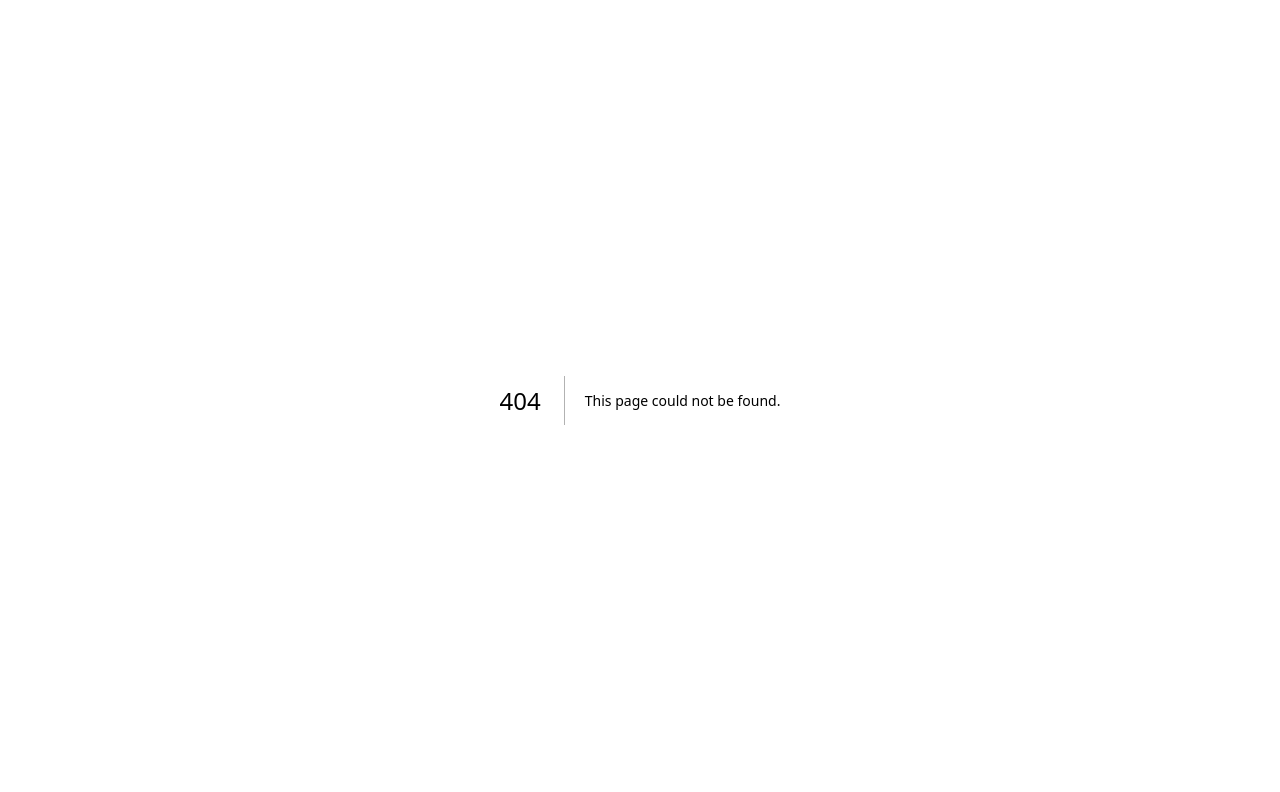
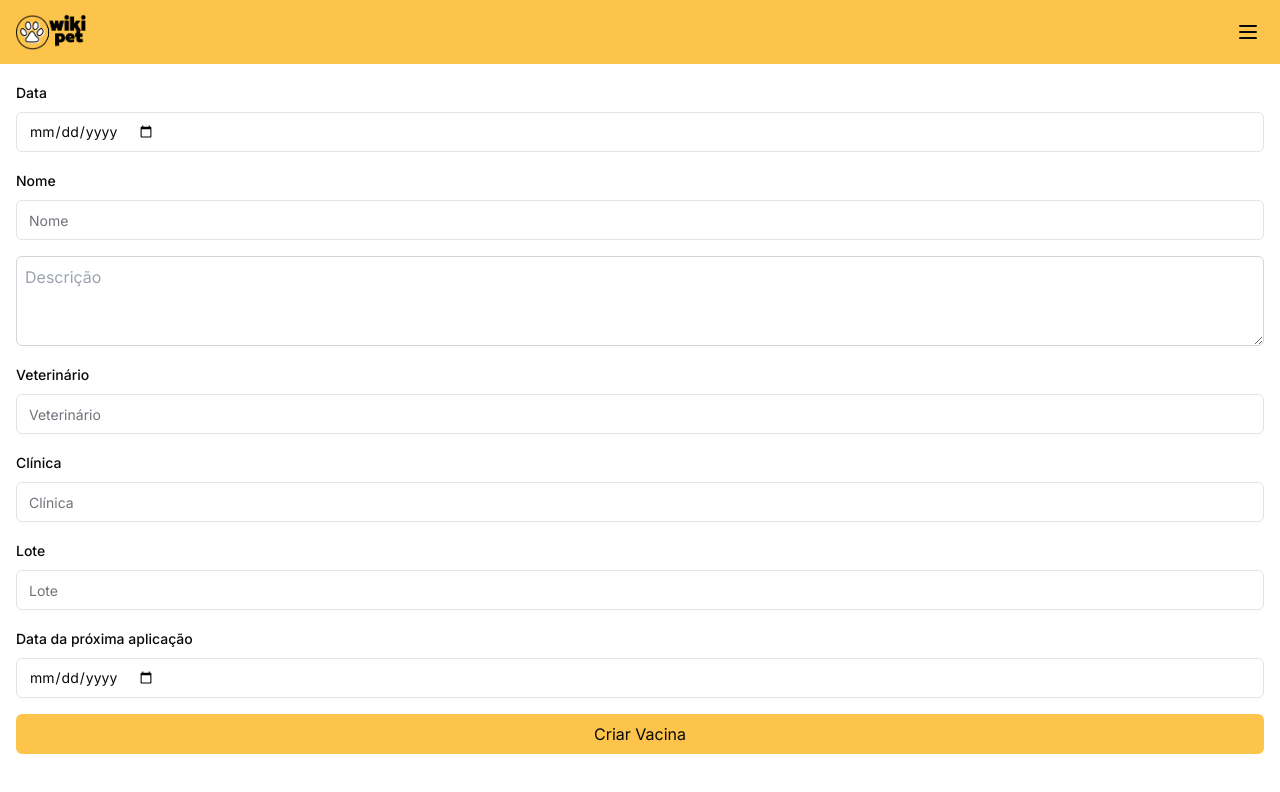
Before and after one commit to PietroKucharski/wiki-pet, a Next.js app: page /pets/1/vaccine/create in a window 1280 px wide. Before the commit this address had no page. Shown: the top 792 px of the page. Built offline with nearby package versions, Linux system fonts and the light colour scheme.

Commit message:
Cria form de vacinas

```diff
--- /dev/null
+++ b/src/app/pets/[id]/vaccine/create/page.tsx
@@ -0,0 +1,171 @@
+"use client"
+
+import { Button } from "@/components/ui/button"
+import {
+    Form,
+    FormControl,
+    FormDescription,
+    FormField,
+    FormItem,
+    FormLabel,
+    FormMessage,
+} from "@/components/ui/form"
+import { Input } from "@/components/ui/input"
+import { zodResolver } from "@hookform/resolvers/zod"
+import { create } from "domain"
+import { ChevronLeft } from "lucide-react"
+import { useRouter } from "next/navigation"
+import { useForm } from "react-hook-form"
+import { date, z } from "zod"
+import { Header } from "../../../../../components/header/button"
+
+interface PageProps {
+    params: {
+        id: string
+    }
+}
+
+const formSchema = z.object({
+    date: z.string({ required_error: "Date is required" }),
+    title: z.string({ required_error: "Title is required" }).min(3),
+    description: z.string().optional(),
+    veterinarian: z.string().optional(),
+    clinic: z.string().optional(),
+    batch: z.string().optional(),
+    returnDate: z.string().optional(),
+    petId: z.string(),
+    id: z.string(),
+    createdAt: z.string(),
+})
+
+export default function Page({ params }: PageProps) {
+    const form = useForm({
+        resolver: zodResolver(formSchema),
+        defaultValues: {
+            petId: params.id ?? "",
+            createdAt: new Date().toISOString(),
+            id: crypto.randomUUID(),
+            date: new Date().toISOString(),
+            title: "",
+            description: "",
+            veterinarian: "",
+            clinic: "",
+            batch: "",
+            returnDate: "",
+        },
+    })
+
+    const router = useRouter()
+
+    return (
+        <>
+            <Header />
+            <div className="px-4">
+                <Form {...form}>
+                    <form
+                        className="flex flex-col gap-4"
+                        onSubmit={form.handleSubmit((data) => {
+                            const storedHistoriesAsString =
+                                localStorage?.getItem("history") ?? "[]"
+                            const storedHistories = JSON.parse(storedHistoriesAsString)
+                            const updatedHistories = [...storedHistories, data]
+                            localStorage?.setItem("history", JSON.stringify(updatedHistories))
+                            router.push(`/pets/${params.id}?tab=history`)
+                        })}
+                    >
+                        <FormField
+                            control={form.control}
+                            name="date"
+                            render={({ field }) => (
+                                <FormItem>
+                                    <FormLabel>Data</FormLabel>
+                                    <FormControl>
+                                        <Input {...field} type="date" />
+                                    </FormControl>
+                                    <FormMessage />
+                                </FormItem>
+                            )}
+                        />
+                        <FormField
+                            control={form.control}
+                            name="title"
+                            render={({ field }) => (
+                                <FormItem>
+                                    <FormLabel>Nome</FormLabel>
+                                    <FormControl>
+                                        <Input {...field} placeholder="Nome" />
+                                    </FormControl>
+                                    <FormMessage />
+                                </FormItem>
+                            )}
+                        />
+                        <textarea
+                            {...form.register("description")}
+                            rows={3}
+                            placeholder="Descrição"
+                            className="border border-gray-300 rounded-md p-2 max-h-40 min-h-11"
+                        />
+                        <FormField
+                            control={form.control}
+                            name="veterinarian"
+                            render={({ field }) => (
+                                <FormItem>
+                                    <FormLabel>Veterinário</FormLabel>
+                                    <FormControl>
+                                        <Input {...field} placeholder="Veterinário" />
+                                    </FormControl>
+                                    <FormMessage />
+                                </FormItem>
+                            )}
+                        />
+                        <FormField
+                            control={form.control}
+                            name="clinic"
+                            render={({ field }) => (
+                                <FormItem>
+                                    <FormLabel>Clínica</FormLabel>
+                                    <FormControl>
+                                        <Input {...field} placeholder="Clínica" />
+                                    </FormControl>
+                                    <FormMessage />
+                                </FormItem>
+                            )}
+                        />
+                        <FormField
+                            control={form.control}
+                            name="batch"
+                            render={({ field }) => (
+                                <FormItem>
+                                    <FormLabel>Lote</FormLabel>
+                                    <FormControl>
+                                        <Input {...field} placeholder="Lote" />
+                                    </FormControl>
+                                    <FormMessage />
+                                </FormItem>
+                            )}
+                        />
+                        <FormField
+                            control={form.control}
+                            name="returnDate"
+                            render={({ field }) => (
+                                <FormItem>
+                                    <FormLabel>Data da próxima aplicação</FormLabel>
+                                    <FormControl>
+                                        <Input {...field} type="date" />
+                                    </FormControl>
+                                    <FormMessage />
+                                </FormItem>
+                            )}
+                        />
+                        <button
+                            type="submit"
+                            className="bg-primary p-2 rounded-md"
+                        >
+                            Criar Vacina
+                        </button>
+                    </form>
+                </Form>
+            </div>
+        </>
+    )
+}
```
